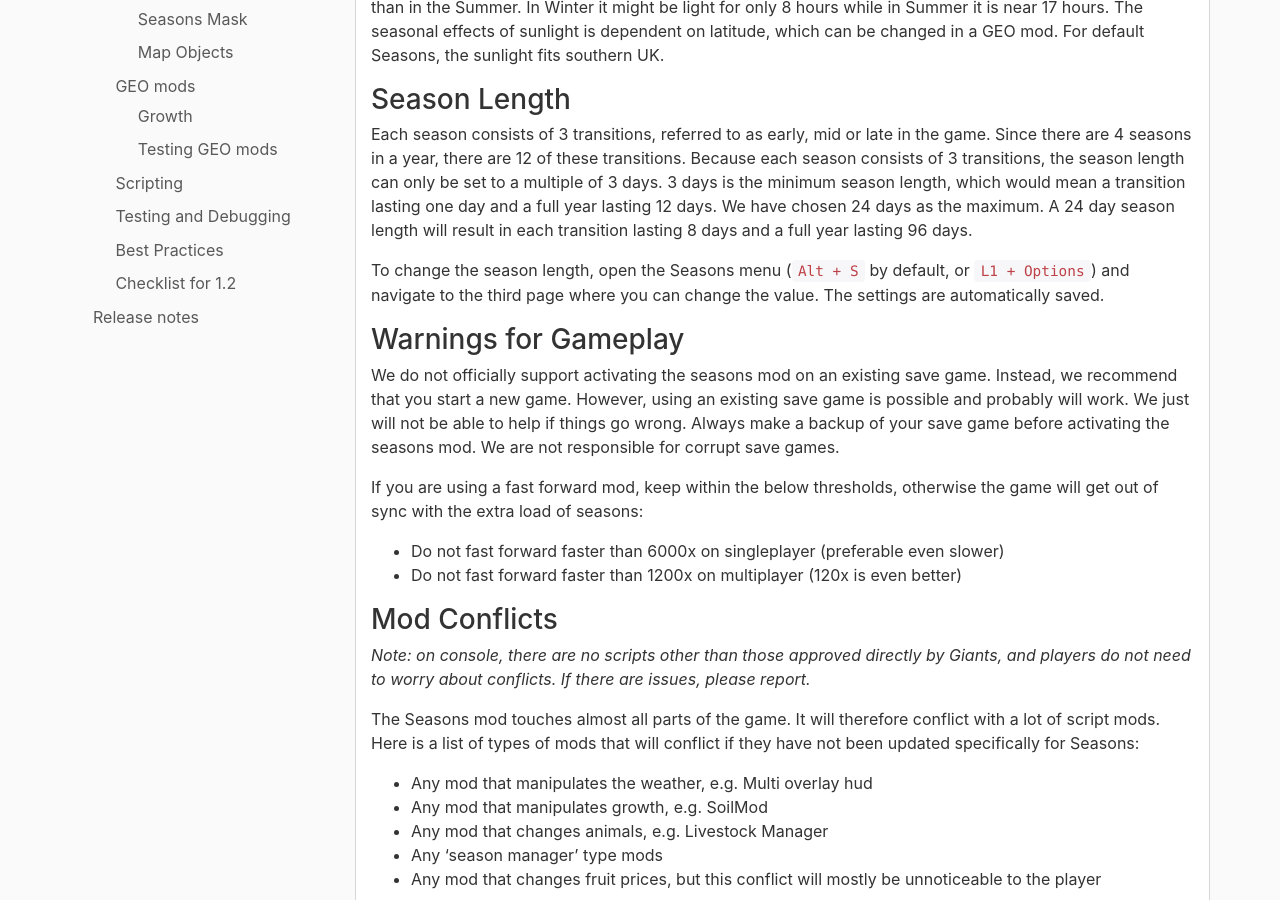
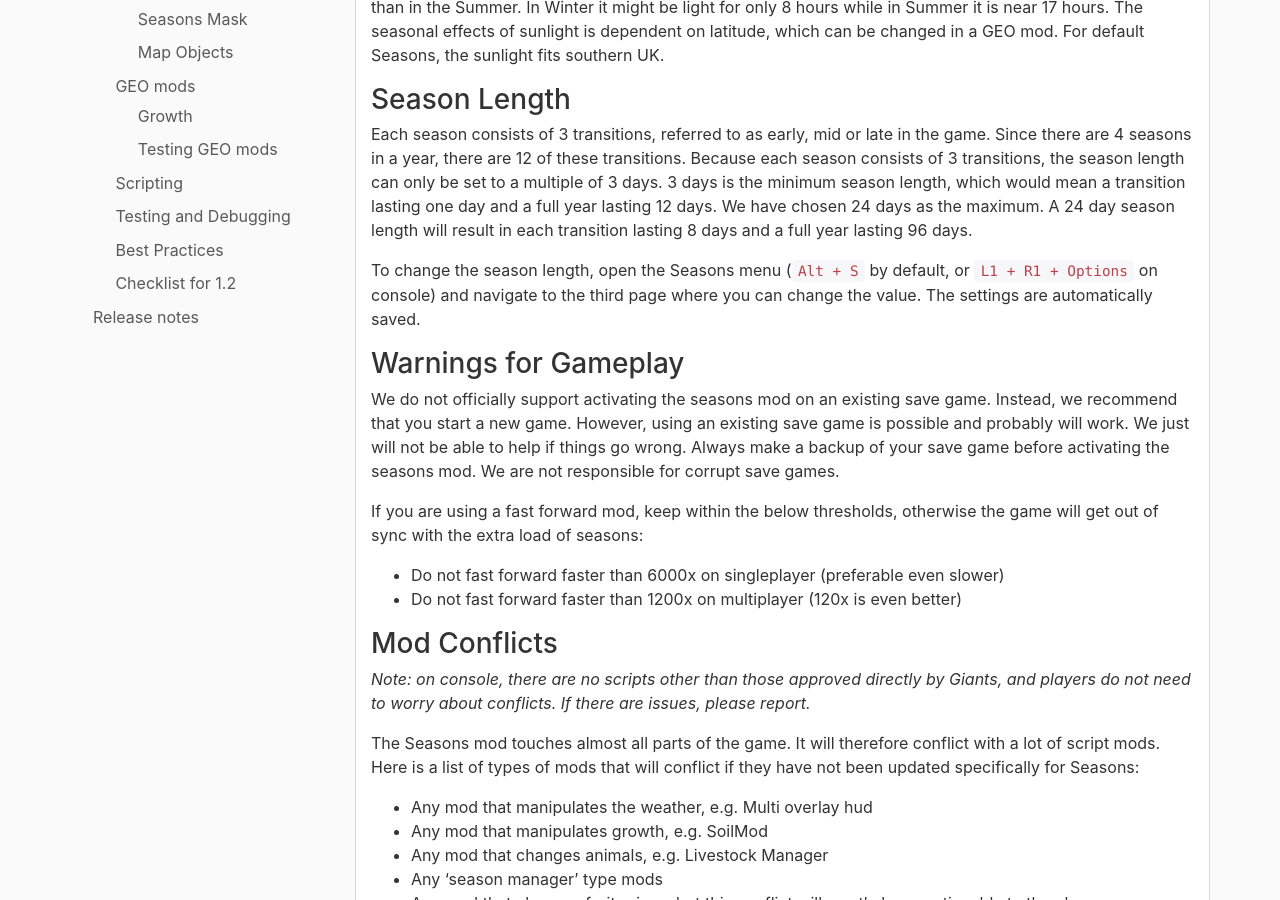
Before and after one commit to RealismusModding/realismusmodding.github.io, a Jekyll site: the page built from mods/seasons/manual/gameplay/index.md, in a window 1280 px wide and 900 px high, scrolled down 602 px. Built offline with Jekyll 4.4.1, drawn with Linux system fonts in a browser that asks for light colours; comment, search, counter and statistics services are not loaded.

Commit message:
Update index.md

```diff
--- a/mods/seasons/manual/gameplay/index.md
+++ b/mods/seasons/manual/gameplay/index.md
@@ -28,7 +28,7 @@ The lengths of days and nights have been adjusted to suit the seasons, so nights
 
 Each season consists of 3 transitions, referred to as early, mid or late in the game. Since there are 4 seasons in a year, there are 12 of these transitions. Because each season consists of 3 transitions, the season length can only be set to a multiple of 3 days. 3 days is the minimum season length, which would mean a transition lasting one day and a full year lasting 12 days. We have chosen 24 days as the maximum. A 24 day season length will result in each transition lasting 8 days and a full year lasting 96 days.
 
-To change the season length, open the Seasons menu (`Alt + S` by default, or `L1 + Options`) and navigate to the third page where you can change the value. The settings are automatically saved.
+To change the season length, open the Seasons menu (`Alt + S` by default, or `L1 + R1 + Options` on console) and navigate to the third page where you can change the value. The settings are automatically saved.
 
 ### Warnings for Gameplay
 
```
